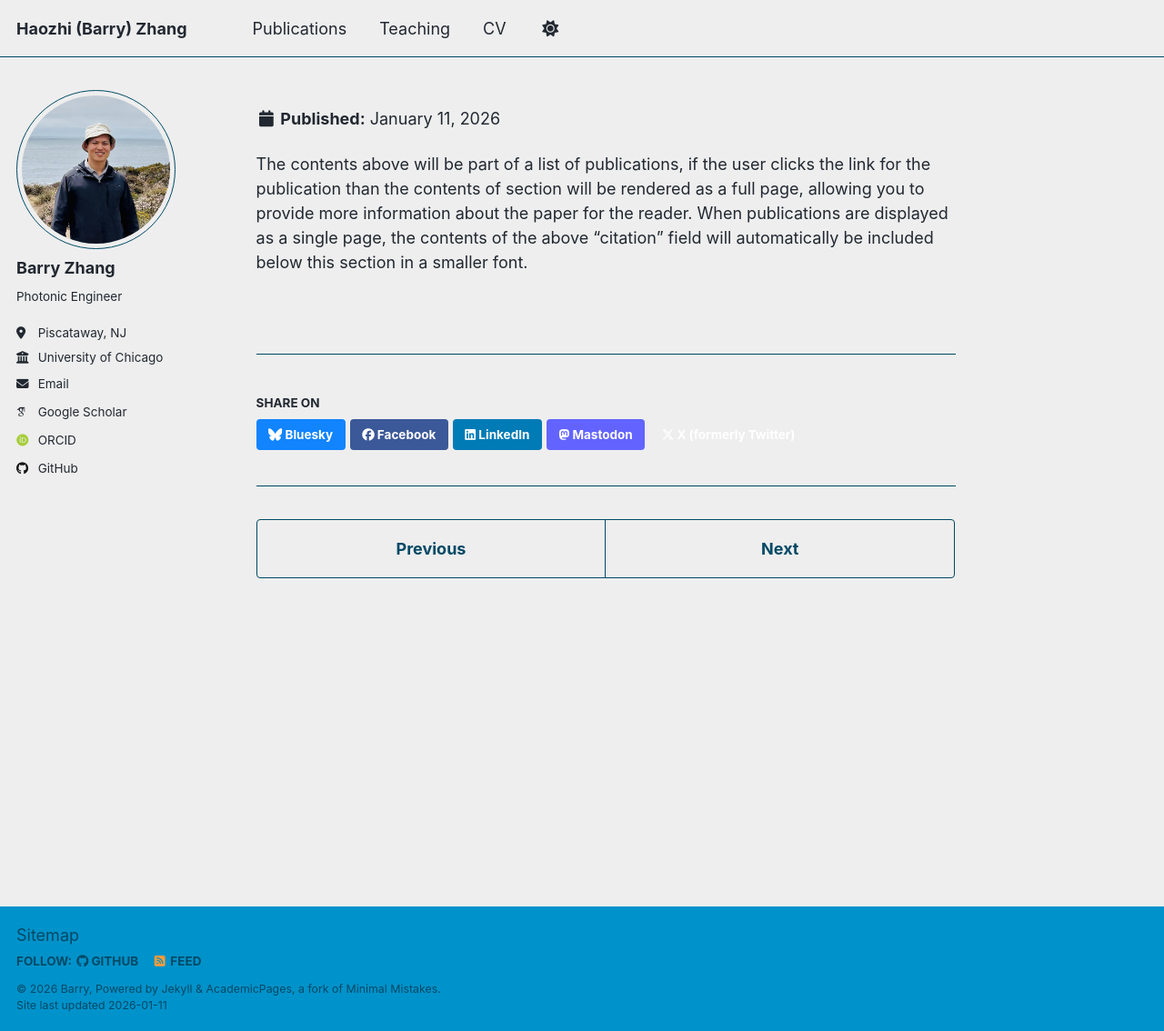
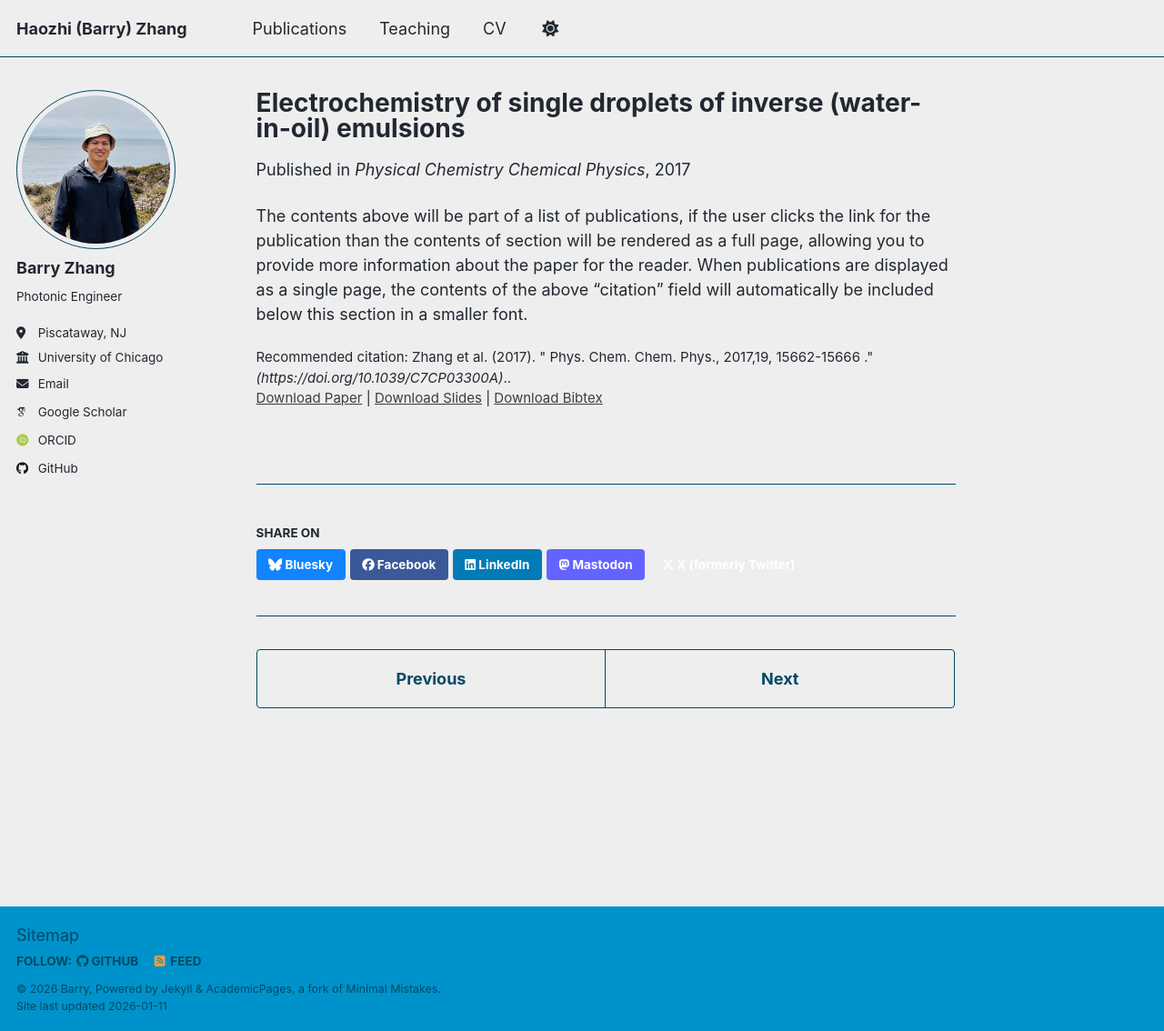
Before and after one commit to barryhzzhang/barryhzzhang.github.io, a Jekyll site: the page built from _publications/2009-10-01-paper-title-number-1.md, in a window 1280 px wide and 1134 px high. Shown: the whole window at 91% size. Built offline with Jekyll 4.4.1, drawn with Linux system fonts in a browser that asks for light colours; some web fonts are replaced; a script that is not in the unit is left out.

Commit message:
Update citation format in publication markdown

```diff
--- a/_publications/2009-10-01-paper-title-number-1.md
+++ b/_publications/2009-10-01-paper-title-number-1.md
@@ -9,6 +9,6 @@ venue: 'Physical Chemistry Chemical Physics'
 slidesurl: 'https://academicpages.github.io/files/slides1.pdf'
 paperurl: 'https://academicpages.github.io/files/paper1.pdf'
 bibtexurl: 'https://academicpages.github.io/files/bibtex1.bib'
-citation: 'Zhang et al. (2017). &quot; 	Phys. Chem. Chem. Phys., 2017,19, 15662-15666 .&quot; (https://doi.org/10.1039/C7CP03300A)
+citation: 'Zhang et al. (2017). &quot; 	Phys. Chem. Chem. Phys., 2017,19, 15662-15666 .&quot;  <i>(https://doi.org/10.1039/C7CP03300A)</i>..'
 ---
 The contents above will be part of a list of publications, if the user clicks the link for the publication than the contents of section will be rendered as a full page, allowing you to provide more information about the paper for the reader. When publications are displayed as a single page, the contents of the above "citation" field will automatically be included below this section in a smaller font.
```
